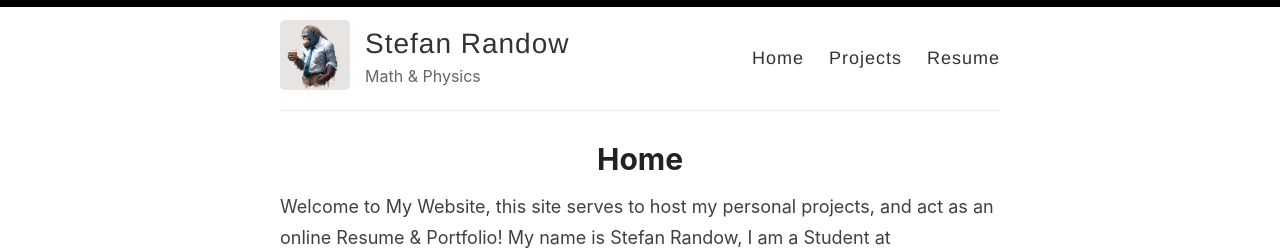
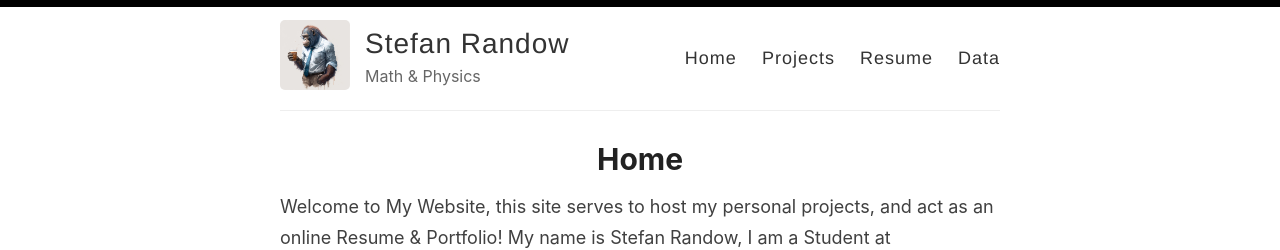
Before and after one commit to StefanRandow/StefanRandow.github.io, a Jekyll site: the page built from _pages/home.md, in a window 1280 px wide. Shown: the top 250 px of the page. Built offline with Jekyll 4.4.1, drawn with Linux system fonts in a browser that asks for light colours.

Commit message:
Update default.html

```diff
--- a/_layouts/default.html
+++ b/_layouts/default.html
@@ -31,6 +31,7 @@
               <a href="{{ site.baseurl }}/home">Home</a>
               <a href="{{ site.baseurl }}/projects">Projects</a>
               <a href="{{ site.baseurl }}/resume">Resume</a>
+              <a href="{{ site.baseurl }}/data">Data</a>
             </nav>
           </header>
         </div>
```
